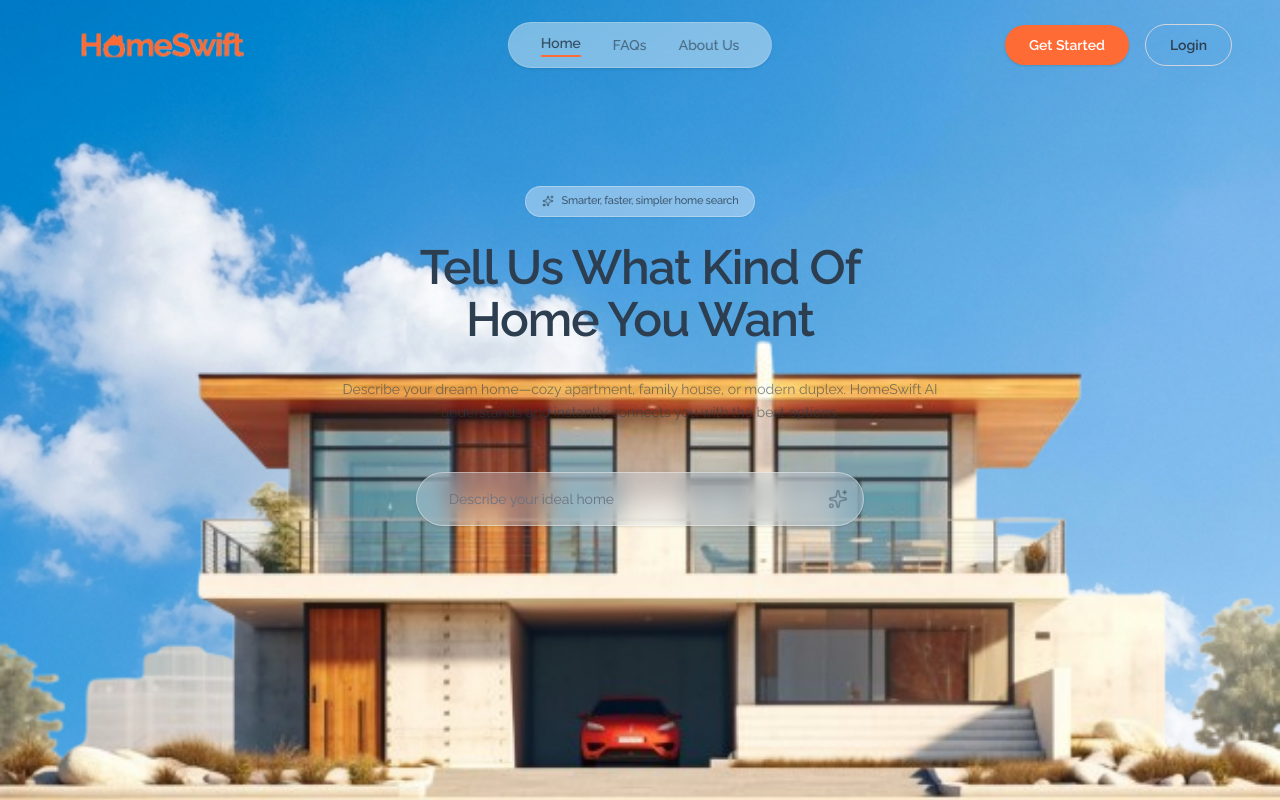
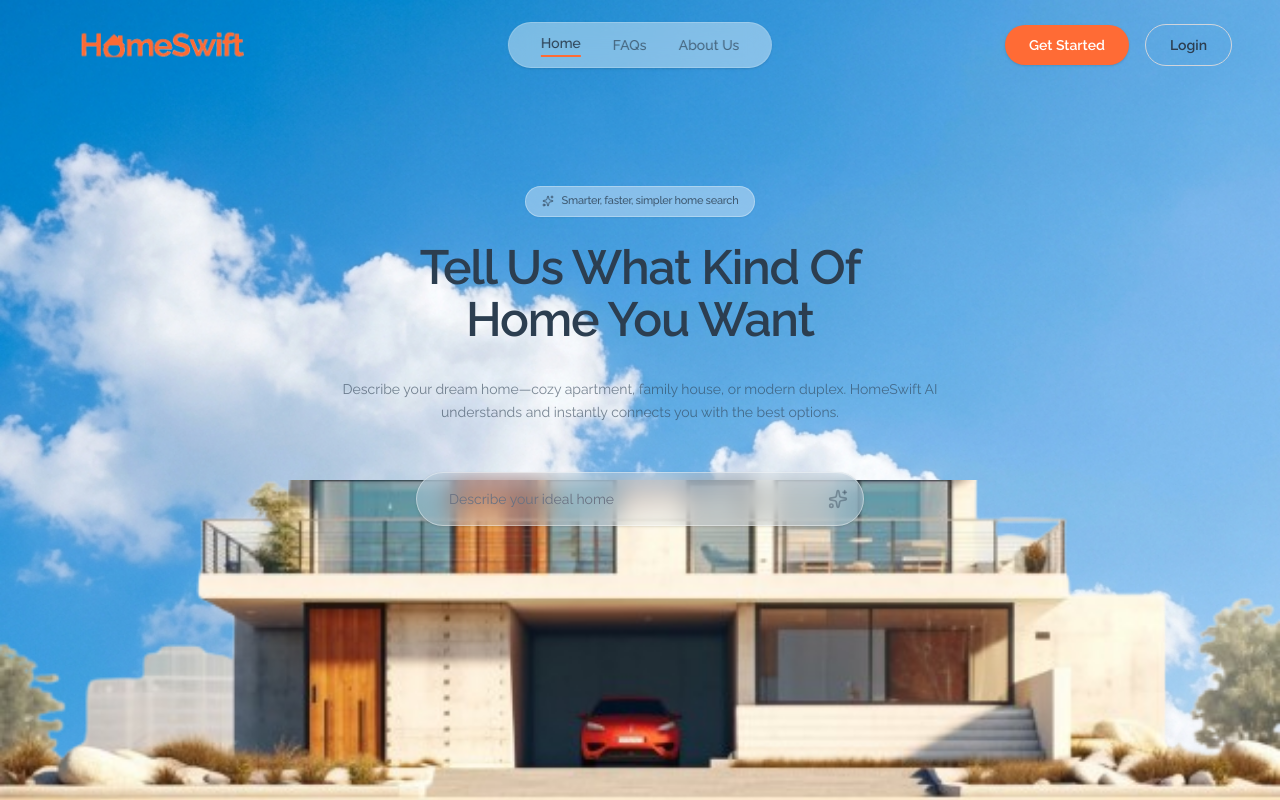
Before and after one commit to brendanx22/HomeSwift.co, a React (Vite) app: page / in a window 1280 px wide. Shown: the top 800 px of the page. Built offline with nearby package versions, Linux system fonts and the light colour scheme.

Commit message:
feat: implement initial Home page component with responsive layout, navigation, and interactive elements.

```diff
--- a/src/pages/Home.jsx
+++ b/src/pages/Home.jsx
@@ -55,7 +55,7 @@ const Home = () => {
         <img
           src="/images/illustration-user.png"
           alt="Modern Home Illustration"
-          className="w-full h-auto object-cover object-bottom"
+          className="w-full h-auto object-cover object-bottom max-h-[65vh] md:max-h-[55vh] lg:max-h-[60vh]"
           style={{ marginBottom: '0' }}
         />
       </div>
```
